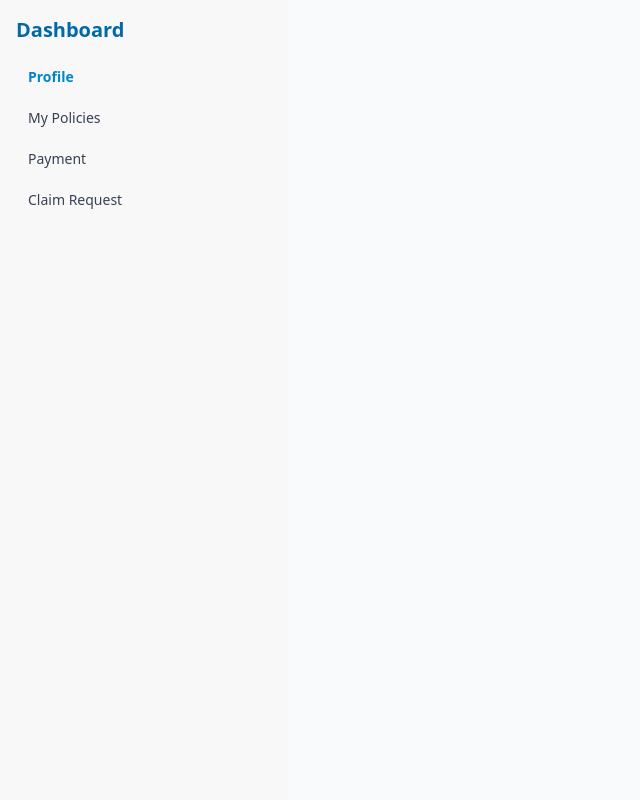
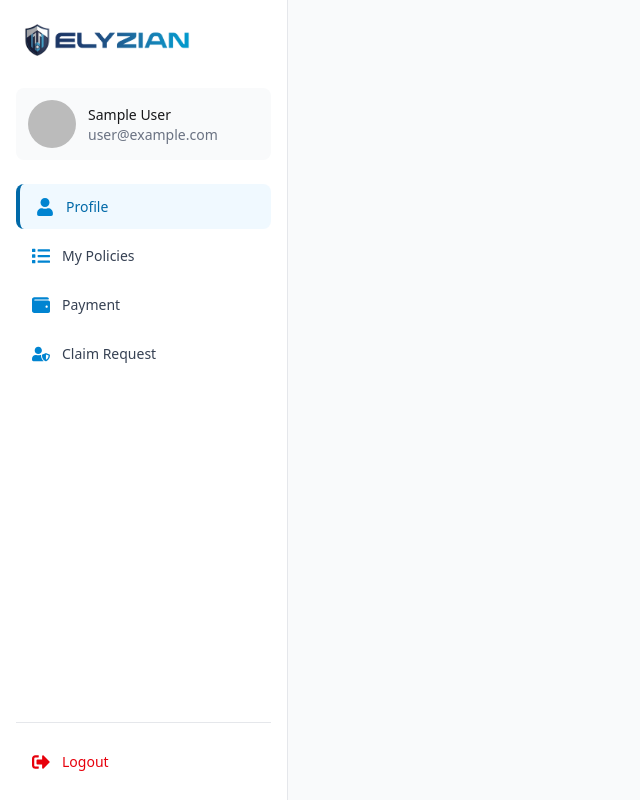
Before and after one commit to Rubaid07/Elyzian, a React (Vite) app: page /dashboard/profile in a window 1280 px wide. Shown: the whole page, without its empty margins (0-640 px from the left). Built offline with nearby package versions, Linux system fonts and the light colour scheme; no server answers; sample sign-in values are in the browser's storage.

Commit message:
set role

```diff
--- /dev/null
+++ b/src/component/Loading.jsx
@@ -0,0 +1,39 @@
+import logo from '../assets/logo.png';
+import { useEffect, useState } from 'react';
+
+const Loading = () => {
+  const [progress, setProgress] = useState(0);
+
+  useEffect(() => {
+    const interval = setInterval(() => {
+      setProgress(prev => (prev >= 100 ? 0 : prev + 10));
+    }, 300);
+
+    return () => clearInterval(interval);
+  }, []);
+
+  return (
+    <div className="fixed inset-0 bg-white bg-opacity-90 flex flex-col items-center justify-center z-50 space-y-6">
+      <div className="animate-bounce duration-1000 ease-in-out infinite">
+        <img
+          src={logo}
+          alt="Loading..."
+          className="h-8"
+        />
+      </div>
+
+      <div className="w-48 bg-gray-200 rounded-full h-2.5">
+        <div
+          className="bg-sky-600 h-2.5 rounded-full transition-all duration-300"
+          style={{ width: `${progress}%` }}
+        ></div>
+      </div>
+
+      <p className="text-gray-600 font-medium">
+        Loading {progress}%
+      </p>
+    </div>
+  );
+};
+
+export default Loading;
--- a/src/component/Navbar.jsx
+++ b/src/component/Navbar.jsx
@@ -86,7 +86,7 @@ export default function Navbar() {
                     <li>
                       <button
                         onClick={handleLogout}
-                        className="text-red-600 hover:bg-red-100 w-full text-left px-3 py-2"
+                        className="text-red-600 hover:bg-red-100 w-full text-left py-2"
                       >
                         <CgLogOut size={16} />
                         Logout
@@ -125,7 +125,7 @@ export default function Navbar() {
                     <li>
                       <button
                         onClick={handleLogout}
-                        className="text-red-600 hover:bg-red-100 w-full text-left px-3 py-2"
+                        className="text-red-600 hover:bg-red-100 w-full text-left py-2"
                       >
                         <CgLogOut size={16} />
                         Logout
--- a/src/layouts/DashboardLayout.jsx
+++ b/src/layouts/DashboardLayout.jsx
@@ -1,56 +1,122 @@
 import { Outlet, NavLink } from 'react-router';
-import { useContext } from 'react';
+import { useContext, useEffect, useState } from 'react';
 import { AuthContext } from '../context/AuthContext';
+import logo from '../assets/logo.png';
+import { FaUserShield, FaWallet, FaList, FaUser, FaSignOutAlt, FaBars } from 'react-icons/fa';
+import toast from 'react-hot-toast';
+import useAxiosSecure from '../hooks/useAxiosSecure';
 
 const DashboardLayout = () => {
-  const { user } = useContext(AuthContext);
+  const { user, logOut } = useContext(AuthContext);
+  const [role, setRole] = useState(null);
+  const [loading, setLoading] = useState(true);
+  const axiosSecure = useAxiosSecure();
 
-  const role = 'customer';
+  const handleLogout = () => {
+    logOut()
+      .then(() => toast.success('Logged out successfully'))
+      .catch((err) => console.log(err));
+  };
 
-  const navItems = [
-    { label: 'Profile', to: '/dashboard/profile' },
+  useEffect(() => {
+    if (user?.email) {
+      axiosSecure.get(`/users/${user.email}`)
+        .then(res => {
+          setRole(res.data?.role || 'customer');
+          setLoading(false);
+        })
+        .catch(() => setLoading(false));
+    }
+  }, [user, axiosSecure]);
+
+  const navLinks = [
+    { label: 'Profile', to: '/dashboard/profile', icon: <FaUser className="text-lg" /> },
     ...(role === 'admin'
       ? [
-          { label: 'Manage Users', to: '/dashboard/manage-users' },
-          { label: 'Manage Policies', to: '/dashboard/manage-policies' },
-          { label: 'Transactions', to: '/dashboard/transactions' },
-          { label: 'Manage Agents', to: '/dashboard/manage-agents' },
+        { label: 'Manage Users', to: '/dashboard/manage-users', icon: <FaUserShield className="text-lg" /> },
+        { label: 'Manage Policies', to: '/dashboard/manage-policies', icon: <FaList className="text-lg" /> },
+        { label: 'Transactions', to: '/dashboard/transactions', icon: <FaWallet className="text-lg" /> },
+        { label: 'Manage Agents', to: '/dashboard/manage-agents', icon: <FaUser className="text-lg" /> },
       ]
       : role === 'agent'
         ? [
-          { label: 'Assigned Customers', to: '/dashboard/assigned-customers' },
-          { label: 'Manage Blogs', to: '/dashboard/manage-blogs' },
-          { label: 'Post Blog', to: '/dashboard/add-blog' },
+          { label: 'Assigned Customers', to: '/dashboard/assigned-customers', icon: <FaUser className="text-lg" /> },
+          { label: 'Manage Blogs', to: '/dashboard/manage-blogs', icon: <FaList className="text-lg" /> },
+          { label: 'Post Blog', to: '/dashboard/add-blog', icon: <FaList className="text-lg" /> },
         ]
         : [
-          { label: 'My Policies', to: '/dashboard/my-policies' },
-          { label: 'Payment', to: '/dashboard/payment' },
-          { label: 'Claim Request', to: '/dashboard/claim' },
+          { label: 'My Policies', to: '/dashboard/my-policies', icon: <FaList className="text-lg" /> },
+          { label: 'Payment', to: '/dashboard/payment', icon: <FaWallet className="text-lg" /> },
+          { label: 'Claim Request', to: '/dashboard/claim', icon: <FaUserShield className="text-lg" /> },
         ]),
   ];
+  if (loading) return <div className="p-6">Loading dashboard...</div>;
 
   return (
-    <div className="drawer lg:drawer-open min-h-screen">
+    <div className="drawer lg:drawer-open">
       <input id="dashboard-drawer" type="checkbox" className="drawer-toggle" />
-      <div className="drawer-content flex flex-col bg-gray-50 p-4">
+
+      <div className="drawer-content flex flex-col bg-gray-50 min-h-screen">
+        <header className="lg:hidden flex items-center justify-between p-4 bg-white shadow-sm">
+          <label htmlFor="dashboard-drawer" className="btn btn-ghost btn-circle">
+            <FaBars className="text-sky-700 text-xl" />
+          </label>
+          <img src={logo} alt="Logo" className="h-8" />
+          <div className="w-8"></div>
+        </header>
+
+        <main className="flex-1 p-4 md:p-6">
           <Outlet />
+        </main>
       </div>
-      <div className="drawer-side bg-base-200">
+
+      <div className="drawer-side z-20">
         <label htmlFor="dashboard-drawer" className="drawer-overlay"></label>
-        <aside className="menu p-4 w-72 min-h-full text-base-content space-y-2">
-          <h2 className="text-xl font-bold text-sky-700 mb-4">Dashboard</h2>
-          {navItems.map(({ to, label }) => (
+
+        <aside className="menu p-4 w-72 min-h-full bg-white text-base-content flex flex-col border-r border-gray-200">
+          <div className="flex items-center gap-3 mb-6 p-2">
+            <img src={logo} alt="Logo" className="h-8" />
+          </div>
+
+          <div className="flex items-center gap-3 p-3 bg-gray-50 rounded-lg mb-6">
+            <div className="avatar">
+              <div className="w-12 rounded-full">
+                <img src={user?.photoURL || 'https://i.ibb.co/5GzXkwq/user.png'} alt="User" />
+              </div>
+            </div>
+            <div className="overflow-hidden">
+              <p className="font-medium truncate">{user?.displayName || "Guest User"}</p>
+              <p className="text-sm text-gray-500 truncate">{user?.email || "No email"}</p>
+            </div>
+          </div>
+
+          <nav className="flex-1">
+            <ul className="space-y-1">
+              {navLinks.map(({ to, label, icon }) => (
                 <li key={to}>
                   <NavLink
                     to={to}
                     className={({ isActive }) =>
-                  isActive ? 'text-sky-600 font-semibold' : 'text-gray-700'
+                      `flex items-center gap-3 px-4 py-3 rounded-lg transition-colors duration-200 ${isActive
+                        ? 'bg-sky-50 text-sky-700 font-medium border-l-4 border-sky-700'
+                        : 'hover:bg-gray-100 text-gray-700'
+                      }`
                     }
                   >
-                {label}
+                    <span className="text-sky-600">{icon}</span>
+                    <span>{label}</span>
                   </NavLink>
                 </li>
               ))}
+            </ul>
+          </nav>
+
+          <div className="mt-auto pt-4 border-t border-gray-200">
+            <button onClick={handleLogout} className="flex items-center gap-3 w-full px-4 py-3 rounded-lg hover:bg-red-50 text-red-600 transition-colors duration-200">
+              <FaSignOutAlt className="text-lg" />
+              <span>Logout</span>
+            </button>
+          </div>
         </aside>
       </div>
     </div>
--- /dev/null
+++ b/src/pages/dashboard/MyPolicies.jsx
@@ -0,0 +1,11 @@
+import React from 'react';
+
+const MyPolicies = () => {
+    return (
+        <div>
+
+        </div>
+    );
+};
+
+export default MyPolicies;
--- /dev/null
+++ b/src/pages/dashboard/Profile.jsx
@@ -0,0 +1,11 @@
+import React from 'react';
+
+const Profile = () => {
+    return (
+        <div>
+
+        </div>
+    );
+};
+
+export default Profile;
--- a/src/routes/PrivateRoute.jsx
+++ b/src/routes/PrivateRoute.jsx
@@ -2,13 +2,14 @@ import React from 'react';
 import { Navigate, useLocation } from 'react-router';
 import { useContext } from 'react';
 import { AuthContext } from '../context/AuthContext';
+import Loading from '../component/Loading';
 
 const PrivateRoute = ({ children }) => {
   const { user, loading } = useContext(AuthContext);
   const location = useLocation();
 
   if (loading) {
-    return <div className="text-center py-20">Loading...</div>;
+    return <Loading></Loading>
   }
 
   if (!user) {
--- a/src/routes/Routes.jsx
+++ b/src/routes/Routes.jsx
@@ -8,6 +8,8 @@ import Home from "../pages/HomePage/Home";
 import Register from "../pages/Authentication/Register";
 import PrivateRoute from "./PrivateRoute";
 import DashboardLayout from "../layouts/DashboardLayout";
+import Profile from "../pages/dashboard/Profile";
+import MyPolicies from "../pages/dashboard/MyPolicies";
 
 export const router = createBrowserRouter([
   {
@@ -46,11 +48,11 @@ export const router = createBrowserRouter([
     children: [
       {
         path: 'profile',
-        // Component:
+        Component: Profile
       },
       {
         path: 'my-policies',
-        // Component:
+        Component: MyPolicies
       }
     ]
   }
```
Lines whose indentation alone changed are shown as unchanged.
